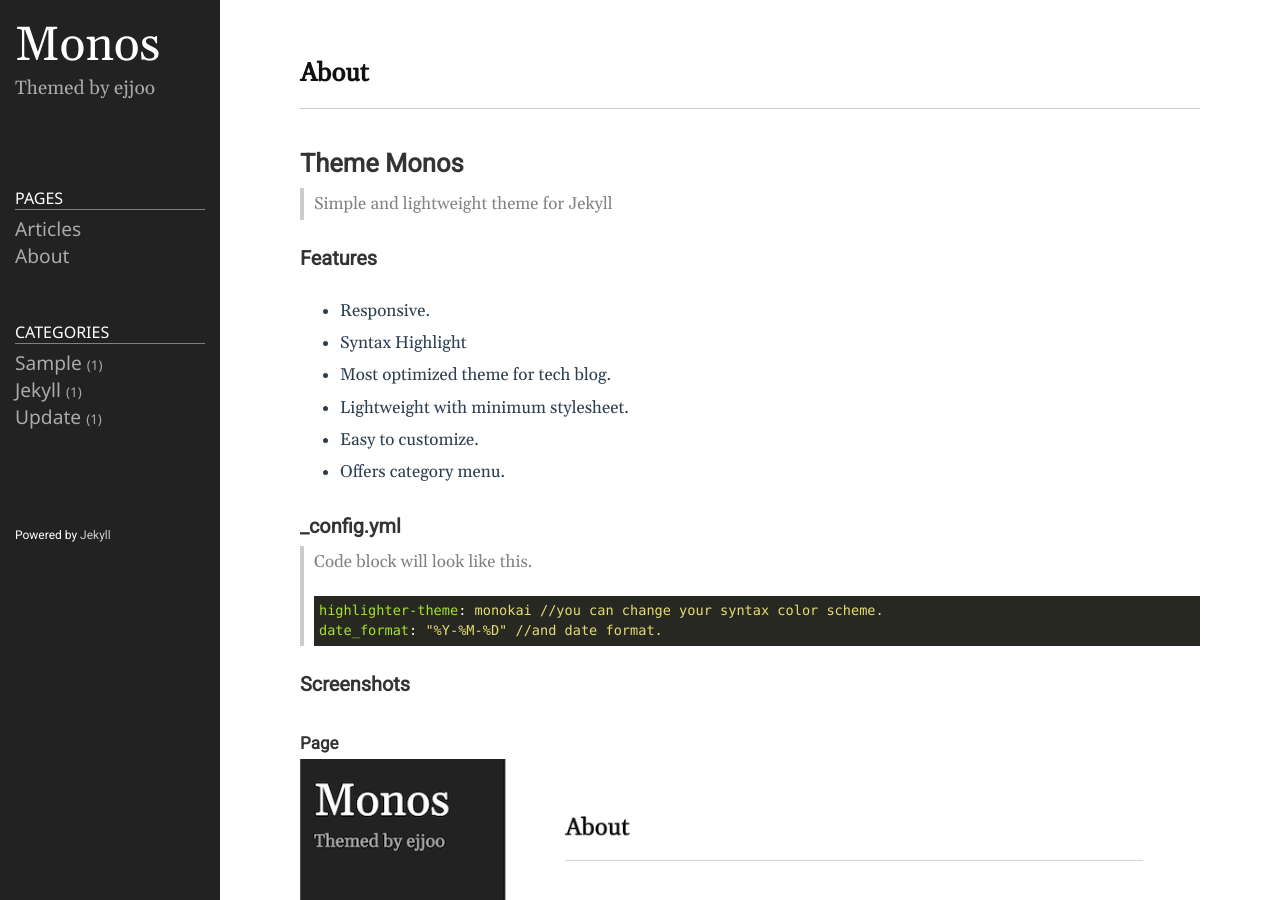
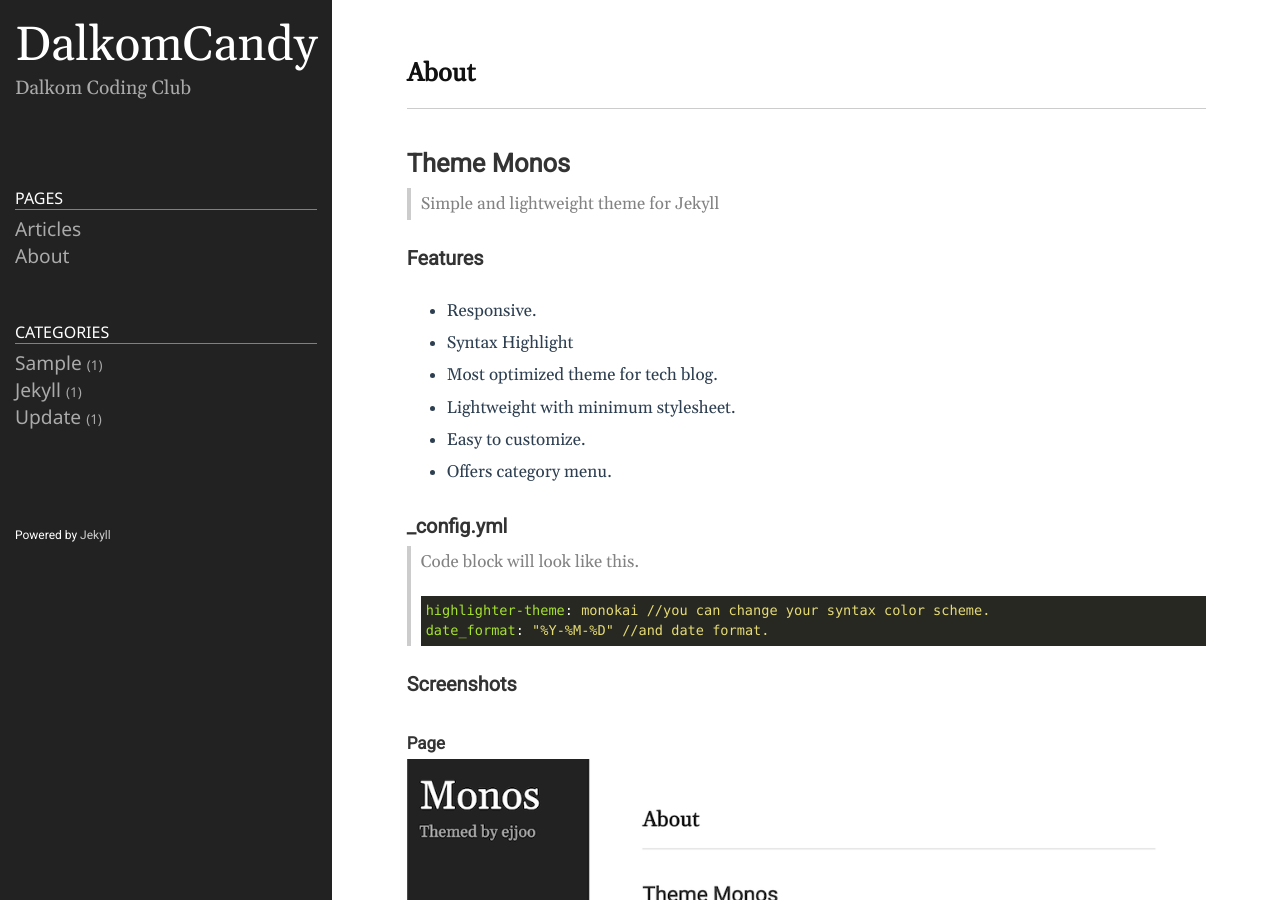
Before and after one commit to DalkomCandy/dalkomcandy.github.io, a Jekyll site: the page built from README.md, in a window 1280 px wide and 900 px high. Built offline with Jekyll 4.4.1, drawn with Linux system fonts in a browser that asks for light colours.

Commit message:
Theme changed

```diff
--- a/Gemfile
+++ b/Gemfile
@@ -27,3 +27,6 @@ end
 
 # Performance-booster for watching directories on Windows
 gem "wdm", "~> 0.1.1", :install_if => Gem.win_platform?
+
+
+gem "webrick", "~> 1.7"
--- a/_config.yml
+++ b/_config.yml
@@ -18,13 +18,12 @@
 # You can create any custom variable you would like, and they will be accessible
 # in the templates via {{ site.myvariable }}.
 
-title: Monos
-email: ejjoo7994@gmail.com
-description: >- # this means to ignore newlines until "baseurl:"
-  Themed by ejjoo
+title: DalkomCandy
+email: gyumin0815@gmail.com
+description: Dalkom Coding Club
 baseurl: "" # the subpath of your site, e.g. /blog
 url: "http://dalkomcandy.github.io" # the base hostname & protocol for your site, e.g. http://example.com
-github_username: ejjoo
+github_username: DalkomCandy
 highlighter: rouge
 svg:
   optimize: true
--- a/_includes/head.html
+++ b/_includes/head.html
@@ -1,3 +1,4 @@
+<link rel="icon" type="image/png" href="/assets/favicon.ico">
 <head>
 	<meta charset="utf-8">
 	<meta http-equiv="X-UA-Compatible" content="IE=edge">
```
Also changed, not shown: Gemfile.lock.
